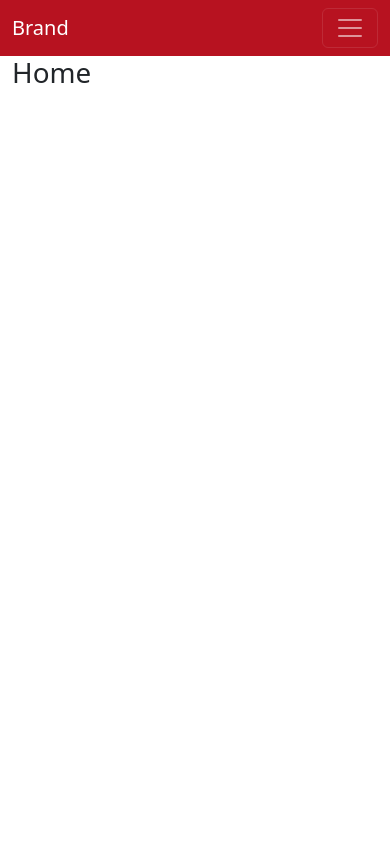
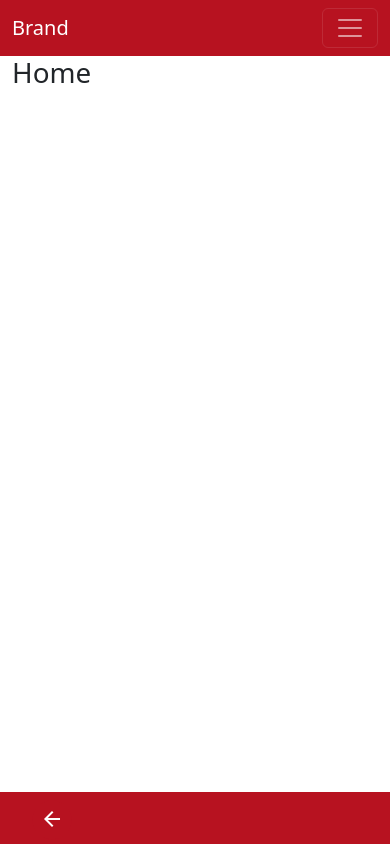
Before and after one commit to adam-lafontaine/WebDevSandbox, a Vue app in the folder VitePinaBootstrap/: page / in a window 390 px wide. Built offline with nearby package versions, Linux system fonts and the light colour scheme.

Commit message:
mobile footer back button

```diff
--- a/VitePinaBootstrap/package.json
+++ b/VitePinaBootstrap/package.json
@@ -12,6 +12,7 @@
   "dependencies": {
     "@popperjs/core": "^2.11.8",
     "bootstrap": "^5.3.2",
+    "material-icons": "^1.13.11",
     "pinia": "^2.1.6",
     "vue": "^3.3.4",
     "vue-router": "^4.2.4"
--- a/VitePinaBootstrap/src/App.vue
+++ b/VitePinaBootstrap/src/App.vue
@@ -1,6 +1,7 @@
 <script setup lang="ts">
 import Navbar from '@components/Navbar.vue';
 import Footer from '@components/Footer.vue';
+import FooterXS from '@components/FooterXS.vue'
 
 </script>
 
@@ -14,7 +15,7 @@ import Footer from '@components/Footer.vue';
 </div>
 
 <Footer class="d-none d-lg-block"/>
-
+<FooterXS class="d-lg-none" />
 </template>
 
 
--- a/VitePinaBootstrap/src/components/Footer.vue
+++ b/VitePinaBootstrap/src/components/Footer.vue
@@ -16,7 +16,7 @@ const data = ref("Footer");
 </template>
 
 
-<style lang="css">
+<style scoped lang="css">
 
 .footer-padded {
     padding-top: 2rem;
--- /dev/null
+++ b/VitePinaBootstrap/src/components/FooterXS.vue
@@ -0,0 +1,39 @@
+<script setup lang="ts">
+
+</script>
+
+
+<template>
+<footer class="text-start fixed-bottom bg-primary text-white footer-padded">
+    <button
+        class="btn btn-primary back-button"
+        @click="$router.back()"
+    >
+        <span class="material-icons back-button-icon">arrow_back</span>
+    </button>
+</footer>
+</template>
+
+
+<style scoped lang="css">
+
+.footer-padded {
+    padding-top: 0.5rem;
+    padding-bottom: 0.25rem;
+    padding-left: 2rem;
+    padding-right: 2rem;
+}
+
+
+.back-button {
+    width: 40px;
+    height: 40px;
+    border-radius: 20px;
+}
+
+
+.back-button-icon {
+    margin-left: -5px;
+}
+
+</style>
--- a/VitePinaBootstrap/src/main.ts
+++ b/VitePinaBootstrap/src/main.ts
@@ -1,3 +1,4 @@
+import 'material-icons/iconfont/material-icons.css';
 
 import './styles/bs-theme.scss'
 import './styles/style.css'
```
Also changed, not shown: 1 other file (tests, documents, lock files or other folders).
